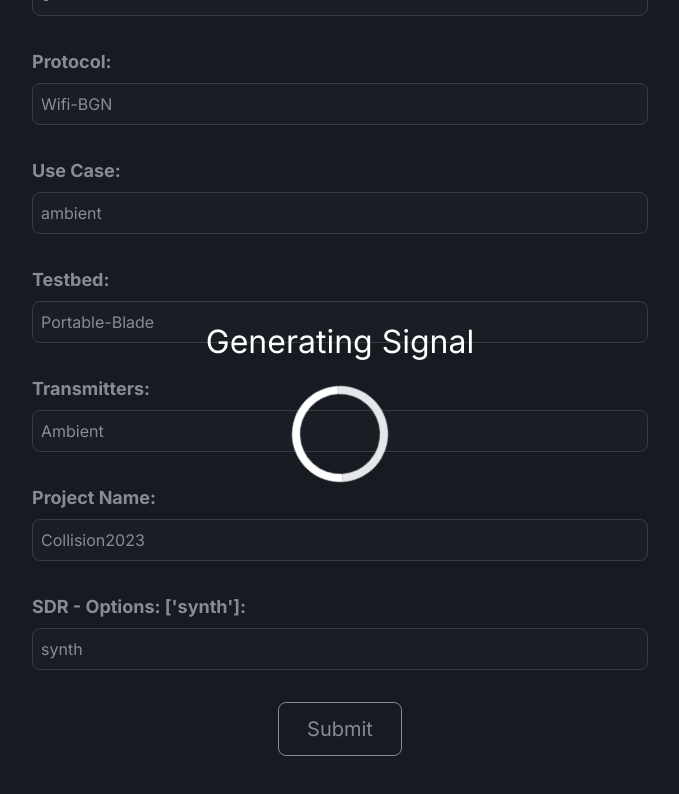
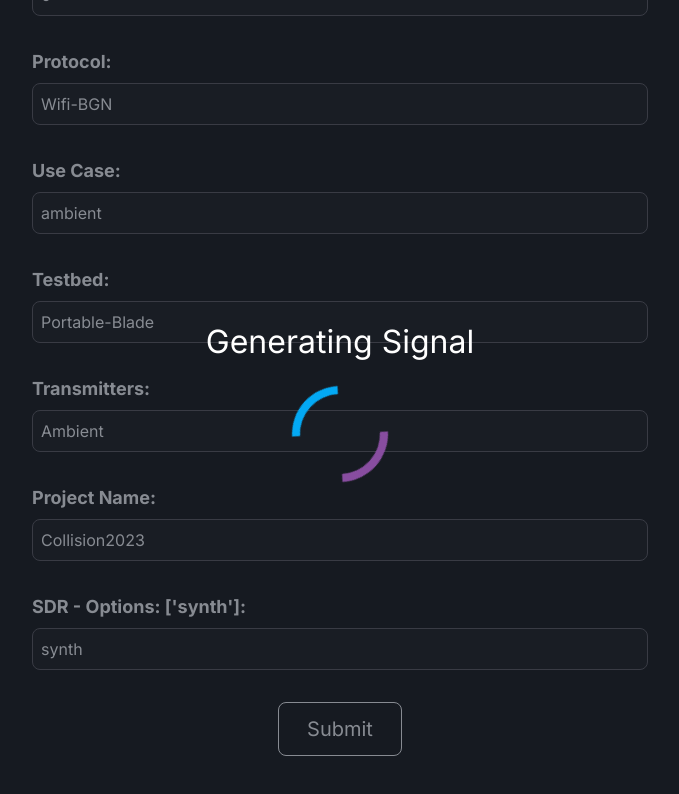
Before and after one commit to Subti/nextjs-web-curator, a Next.js app: page / in a window 1280 px wide. Both pictures are taken after a click on the button "Submit". Shown: the part 860-1654 px from the top of the page, without its empty margins (300-979 px from the left). Built offline with nearby package versions, Linux system fonts and the light colour scheme.

Commit message:
Edit spinner

```diff
--- a/src/app/globals.css
+++ b/src/app/globals.css
@@ -7,8 +7,10 @@ body {
 }
 
 .loader {
-  border-top-color: #ffffff;
-  border-left-color: #ffffff;
+  border-top-color: #03a9f4;
+  border-bottom-color: #884da0;
+  border-left-color: transparent;
+  border-right-color: transparent;
   animation: spin 1.5s linear infinite;
 }
 
```
